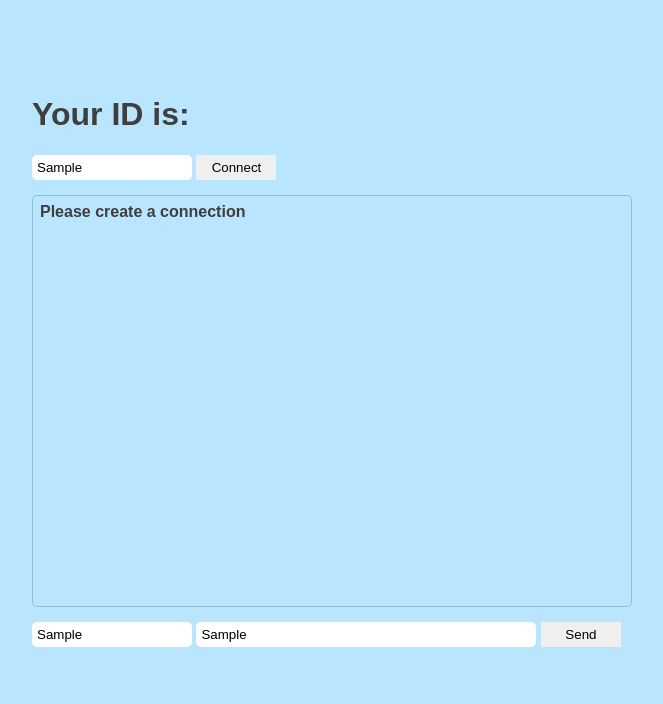
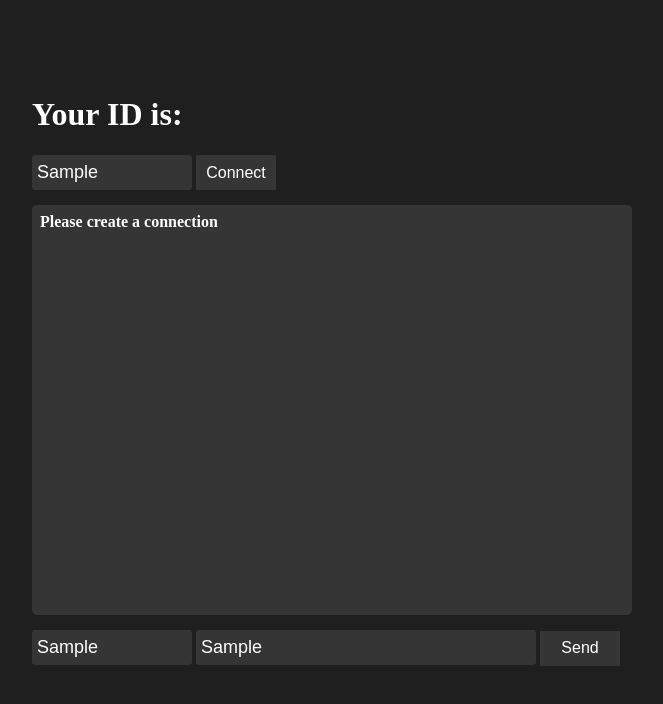
Before and after one commit to JoaquinGiordano/p2p-chat, a plain HTML site: page index.html in a window 1280 px wide. Both pictures are taken after typing "Sample", "Sample", "Sample" into the empty fields and a click on the button "Send". Shown: the whole page, without its empty margins (308-971 px from the left). Drawn offline with Linux system fonts and the light colour scheme; no server answers.

Commit message:
Changing Design and Adding name color feature

```diff
--- a/index.css
+++ b/index.css
@@ -6,9 +6,9 @@ body {
     align-items: center;
     width: 100%;
     height: 100vh;
-    background: #b9e5ff;
-    color: #3f3f3f;
-    font-family: Arial;
+    background: #1f1f1f;
+    color: #ffffff;
+    font-family: Montserrat;
 }
 
 #general_container {
@@ -17,7 +17,7 @@ body {
 }
 
 #chat_container {
-    border: 1px solid #8fbcd6;
+    background: #353535;
     height: 400px;
     border-radius: 5px;
     padding: 5px;
@@ -26,27 +26,45 @@ body {
 }
 
 #message {
-    border: none;
-    border-radius: 5px;
-    padding: 5px;
     width: 55%;
 }
 
 #dest_container,
 #name_container {
-    border: none;
-    border-radius: 5px;
-    padding: 5px;
     width: 150px;
 }
 
 .chat_message {
-    padding: 2px;
+    padding: 3px;
+}
+
+.recived {
+    color: teal;
+}
+
+.sent {
+    color: #f14343;
+}
+
+input {
+    color: white;
+    border: none;
+    font-size: 18px;
+    height: 25px;
+    border-radius: 3px;
+    padding: 5px;
+    background-color: #353535;
+    outline: none;
 }
 
 button {
+    color: white;
+    font-size: 16px;
+    background: #353535;
     width: 80px;
+    height: 35px;
     border: none;
     padding: 5px;
     cursor: pointer;
+    outline: none;
 }
--- a/index.js
+++ b/index.js
@@ -12,14 +12,16 @@ peer.on('connection', (conn) => {
         connection = conn
     }
     connection.on('data', (data) => {
-        writeOnChat(data.message, data.user)
+        writeOnChat(data.message, data.user, true)
     })
 })
 
-const writeOnChat = (text, user) => {
+const writeOnChat = (text, user, recived) => {
     let chat_container = document.querySelector('#chat_container')
     if (user) {
-        chat_container.innerHTML += `<div class='chat_message'><b>${user}</b>: <span>${text}</span></div>`
+        chat_container.innerHTML += `<div class='chat_message'><b class='${
+            recived ? 'recived' : 'sent'
+        }'>${user}</b>: <span>${text}</span></div>`
     } else {
         chat_container.innerHTML += `<div class='chat_message'><b>${text}</b></div>`
     }
@@ -30,7 +32,7 @@ const createConnection = () => {
     document.querySelector('#config_container').style.display = 'none'
     writeOnChat("You've been connected with an user")
     connection.on('data', (data) => {
-        writeOnChat(data.message, data.user)
+        writeOnChat(data.message, data.user, true)
     })
 }
 
@@ -39,7 +41,7 @@ const sendMessage = () => {
     let message = document.querySelector('#message').value
     if (userName && message) {
         if (connection) {
-            writeOnChat(message, userName)
+            writeOnChat(message, userName, false)
             connection.send({ user: userName, message: message })
         } else {
             writeOnChat('Please create a connection')
```
